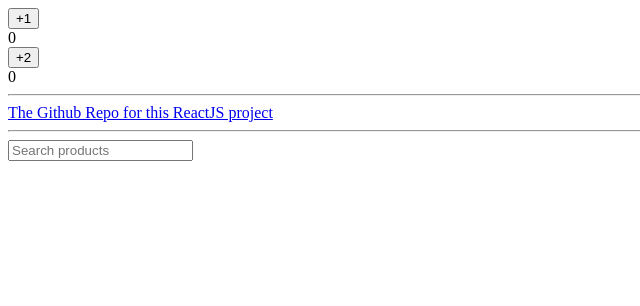
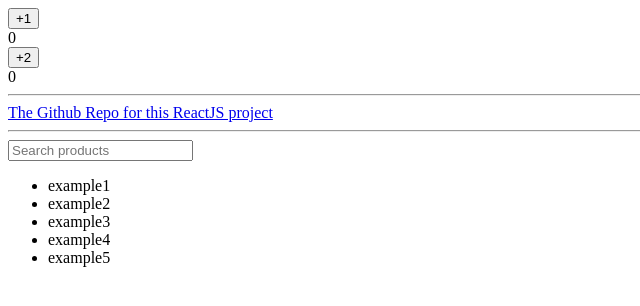
Before and after one commit to BryceLehnen/CSCI-331-ReactJS, a Next.js app: page / in a window 1280 px wide. Shown: the top 306 px of the page, without its empty margins (0-640 px from the left). Built offline with nearby package versions, Linux system fonts and the light colour scheme.

Commit message:
start of displaying products

```diff
--- a/app/SearchBar.tsx
+++ b/app/SearchBar.tsx
@@ -1,16 +1,28 @@
 import {useState, useEffect} from "react"
 
-export default function SearchBar() {
+const SearchBar = (props) => {
     let [searchValue, setSearchValue] = useState("")
+    //const rawProductData = await fetch("https://fakestoreapi.com/products/1")
+    //const productData = rawProductData.json()
 
     function changeSearch(event) {
         setSearchValue(event.target.value)
     }
 
+    const filteredProducts = props.products.filter((product) => {
+        return product.includes(searchValue)
+    })
+
     return (
         <div>
             <input type="text" value={searchValue} onChange={changeSearch} placeholder="Search products"></input>
-
+            <ul>
+                {filteredProducts.map((product) => {
+                    return <li key={product}>{product}</li>
+                })}
+            </ul>
         </div>
     )
 }
+
+export default SearchBar
--- a/app/page.tsx
+++ b/app/page.tsx
@@ -1,8 +1,25 @@
 "use client"
+import {useState, useEffect} from "react"
 import CountButton from "./CountButton"
 import SearchBar from "./SearchBar"
 
 export default function Page() {
+    const [productsState, setProductsState] = useState([])
+
+    useEffect(() => {
+        setTimeout(() => {
+            setProductsState([
+                "example1",
+                "example2",
+                "example3",
+                "example4",
+                "example5",
+            ])
+        }, 2000)
+    }, [])
+
+    const hasProducts = productsState.length > 0
+
     return (
     <div>
         <CountButton increment={1} />
@@ -10,7 +27,7 @@ export default function Page() {
         <hr />
         <a href="https://github.com/BryceLehnen/CSCI-331-ReactJS">The Github Repo for this ReactJS project</a>
         <hr />
-        <SearchBar />
+        {hasProducts ? <SearchBar products={productsState}/> : "Loading products..."}
     </div>
     )
 }
```
